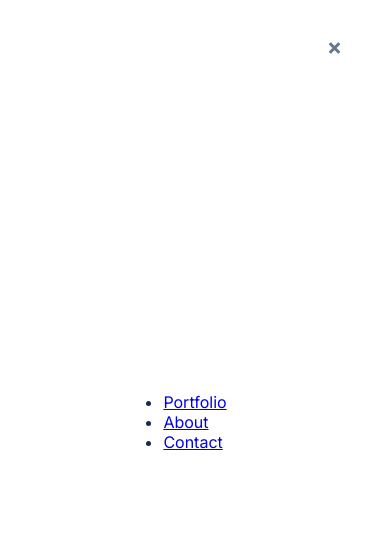
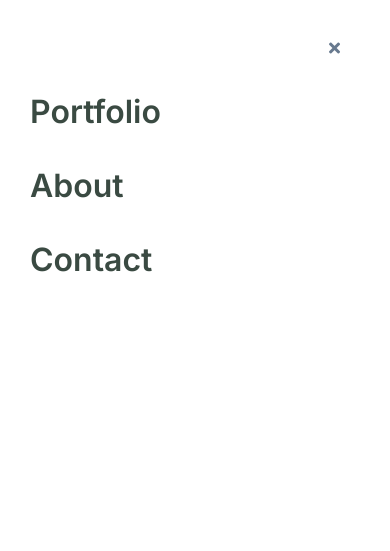
Before and after one commit to DanielAD10/My-Portfolio, a website: page index.html in a window 390 px wide. Both pictures are taken after a click on the button 348 px from the left and 43 px from the top of the page. Shown: the top 551 px of the page. Drawn offline with Linux system fonts and the light colour scheme.

Commit message:
Add styling in style.css and Update in index.html

```diff
--- a/index.html
+++ b/index.html
@@ -8,7 +8,6 @@
     <!-- font icon class fa font -->
     <link rel="stylesheet" href="https://cdnjs.cloudflare.com/ajax/libs/font-awesome/5.15.3/css/all.min.css" />
     <title>My Portfolio</title>
-    <script src="index.js"></script>
     <link rel="stylesheet" href="style.css">
 
 </head>
@@ -17,9 +16,9 @@
     <header>
         <nav class="navbar">
             <ul class="navbar-des">
-                <li class="navbar-des-items"><a href="#">Portfolio</a></li>
-                <li class="navbar-des-items"><a href="#">About</a></li>
-                <li class="navbar-des-items"><a href="#">Contact</a></li>
+                <li class="navbar-des-items"><a href="#recent-works">Portfolio</a></li>
+                <li class="navbar-des-items"><a href="#aboutme-section">About</a></li>
+                <li class="navbar-des-items"><a href="#contact">Contact</a></li>
             </ul>
             <button id="nav-btn" class="bar-btn" onclick="openMobileMenu()">
                 <img src="assets/images/menu.svg" alt="Menu">
@@ -28,22 +27,18 @@
         </nav>
     </header>
     <!-- mobile-menu -->
-    <div id="mobile-menu" class="hidden">
-        <button id="close-btn" onclick="closeMobileMenu()">
-            <i class="fas fa-times"></i>
-        </button>
-
-
+    <div class="mobile-menu hidden" id="close-btn" onclick="closeMobileMenu()">
         <div class="mobile-menu-container">
+            <div class="close-btn" onclick="closeMobileMenu()">
+                <i class="fas fa-times"></i>
+            </div>
             <!-- Content of the mobile menu -->
             <ul class="mobile-menu-list">
-                <li><a href="#recent-works"  onclick="closeMobileMenu()">Portfolio</a></li>
-                <li><a href="#aboutme-section" onclick="closeMobileMenu()">About</a></li>
-                <li><a href="#contact" onclick="closeMobileMenu()">Contact</a></li>
+                <li class="mobile-menu-list-items"><a href="#recent-works"  onclick="closeMobileMenu()">Portfolio</a></li>
+                <li class="mobile-menu-list-items"><a href="#aboutme-section" onclick="closeMobileMenu()">About</a></li>
+                <li class="mobile-menu-list-items"><a href="#contact" onclick="closeMobileMenu()">Contact</a></li>
             </ul>
-
         </div>
-
     </div>
     <main class="main-container">
         <section class="headline-container headline-background">
@@ -240,7 +235,6 @@
         </ul>
         <img class="footer-bar" src="assets/images/footer-bar.svg" alt="Footer">
     </footer>
-
+    <script src="index.js"></script>
 </body>
-
 </html>
--- a/index.js
+++ b/index.js
@@ -1,10 +1,10 @@
 const openMobileMenu = function openMobileMenuHandler() {
-  const mobileMenu = document.getElementById('mobile-menu');
-  mobileMenu.style.display = 'flex'; // Show the mobile menu
+  const mobileMenu = document.querySelector('.mobile-menu');
+  mobileMenu.style.display = 'block'; // Show the mobile menu
 };
 
 const closeMobileMenu = function closeMobileMenuHandler() {
-  const mobileMenu = document.getElementById('mobile-menu');
+  const mobileMenu = document.querySelector('.mobile-menu');
   mobileMenu.style.display = 'none'; // Hide the mobile menu
 };
 
--- a/style.css
+++ b/style.css
@@ -59,41 +59,66 @@ body {
   }
 
   /* Mobile-menu */
-  #mobile-menu {
+  .mobile-menu {
     position: fixed;
+    width: 100%;
+    height: 100vh;
+    background-color: #f7f7f9;
+
+    z-index: 5;
+  }
+
+  .mobile-menu-container {
+    position: fixed;
+    display: flex;
+    gap: 30px;
     top: 0;
     left: 0;
+    background-color: white;
     width: 100%;
-    height: 100vh;
-    background-color: white;
-    z-index: 9999;
-    display: flex;
-    flex-direction: column;
-    align-items: center;
-    justify-content: center;
-    padding: 20px;
+    height: 90vh;
+    border: none;
+    border-bottom-left-radius: 30px;
+    border-bottom-right-radius: 30px;
   }
 
-  #close-btn {
+  .close-btn {
     position: absolute;
+    margin: 10px;
     top: 30px;
     right: 40px;
-    background-color: transparent;
-    border: none;
-    font-size: 16px;
-    cursor: pointer;
-    padding: 10px;
-    display: block;
+    display: flex;
+    justify-content: flex-end;
     color: var(--close-icon-color);
   }
 
-  #mobile-menu.hidden {
-    display: none;
+  .mobile-menu-list {
+    display: flex;
+    flex-direction: column;
+    align-items: flex-start;
+    margin-top: 70px;
+    margin-left: 10px;
+    padding: 20px;
+    gap: 30px;
+    color: var(--mobile-menu-items-color);
   }
 
-  .mobile-menu-list ul {
-    color: var(--mobile-menu-items-color);
+  .mobile-menu-list-items {
+    font-style: normal;
+    font-weight: 600;
+    font-size: 32px;
+    line-height: 44px;
+    list-style: none;
   }
+
+  .mobile-menu-list-items a {
+    text-decoration: none;
+    color: #3a4a42;
+  }
+}
+
+.hidden {
+  display: none;
 }
 
 .primary-text {
```
